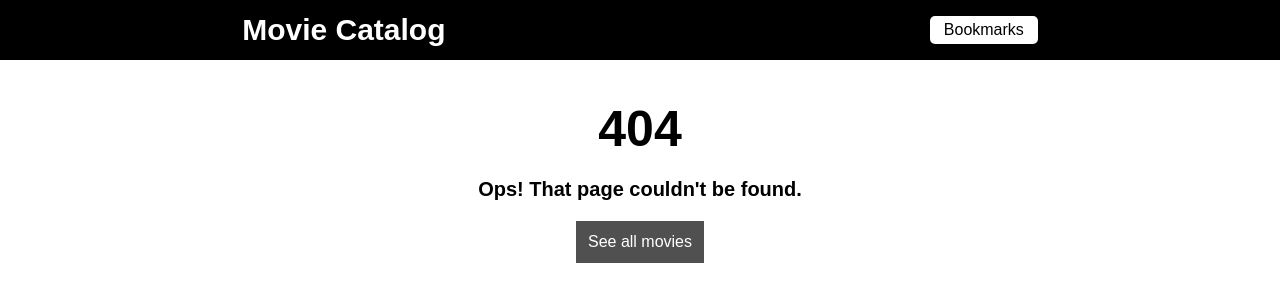
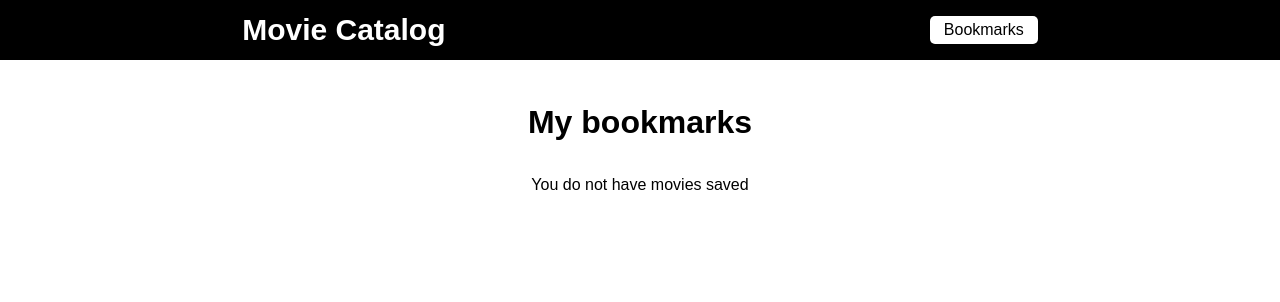
Before and after one commit to soyvieira/the-movie-catalog, a React (Create React App) app: page /bookmarks in a window 1280 px wide. Before the commit this address had no page. Shown: the top 302 px of the page. Built offline with nearby package versions, Linux system fonts and the light colour scheme.

Commit message:
Actions on movie details done. Bookmark page done.

```diff
--- a/package.json
+++ b/package.json
@@ -11,6 +11,7 @@
     "react-dom": "^18.2.0",
     "react-router-dom": "^6.8.1",
     "react-scripts": "5.0.1",
+    "react-toastify": "^9.1.1",
     "web-vitals": "^2.1.4"
   },
   "scripts": {
--- a/src/App.js
+++ b/src/App.js
@@ -1,8 +1,12 @@
 import RoutesApp from "./routes";
+import { ToastContainer } from 'react-toastify'
+
+import 'react-toastify/dist/ReactToastify.css';
 
 function App() {
   return (
     <div className="App">
+      <ToastContainer autoClose={3000} />
       <RoutesApp />
     </div>
   );
--- /dev/null
+++ b/src/pages/Bookmarks/bookmarks.css
@@ -0,0 +1,49 @@
+.my-bookmarks{
+  margin: 24px 0 0 0;
+  display: flex;
+  flex-direction: column;
+  align-items: center;
+}
+.my-bookmarks h1{
+  margin:  20px 15px 35px;
+}
+.my-bookmarks span{
+  font-size: 16px;
+}
+.my-bookmarks ul{
+  min-width: 720px;
+  padding: 0 15px;
+}
+.my-bookmarks ul li{
+  list-style: none;
+  display: flex;
+  justify-content: space-between;
+  align-items: center;
+}
+.my-bookmarks div{
+  display: flex;
+  justify-content: center;
+  align-items: center;
+}
+.my-bookmarks  button{
+  margin: 15px 15px 0 0;
+  font-size: 16px;
+  outline: none;
+  cursor: pointer;
+  border-radius: 4px;
+  padding: 8px;
+  border: 0;
+  transition: all 0.5s;
+}
+.my-bookmarks button:hover{
+  background-color: rgb(84, 84, 84);
+  color: #fff;
+}
+.my-bookmarks  a{
+text-decoration: none;
+color: #000;
+transition: all 0.5s;
+}
+.my-bookmarks .status{
+  padding: 0 0 20px 0;
+  }
--- /dev/null
+++ b/src/pages/Bookmarks/index.js
@@ -0,0 +1,54 @@
+import { useEffect, useState } from 'react';
+import './bookmarks.css';
+import { Link } from 'react-router-dom';
+import { toast } from 'react-toastify';
+
+function Bookmarks(){
+
+  const[movies, setMovies] = useState([]);
+
+  useEffect ( () => {
+    const myBookmarks = localStorage.getItem("@moviecatalog");
+    setMovies(JSON.parse(myBookmarks) || [])
+
+  }, []);
+
+  function deleteMovie(id){
+
+    let filterDelete = movies.filter( (item) => {
+      return(item.id !== id)
+    })
+
+    setMovies(filterDelete);
+    //Refresh the localstage
+    localStorage.setItem("@moviecatalog", JSON.stringify(filterDelete))
+    toast.success('You deleted the movie')
+
+  }
+
+  return(
+    <div className='my-bookmarks'>
+      <h1>My bookmarks</h1>
+      <span className='status'>
+        {movies.length === 0 ? 'You do not have movies saved' : 'Welcome to the best movies!'}
+      </span>
+      <ul>
+        {movies.map( (item)=> {
+          return(
+            <li key={item.id}>
+              <span>{item.title}</span>
+              <div>
+              <button>
+                <Link to={`/movie/${item.id}`}>See more</Link>
+              </button>
+                <button onClick={() => deleteMovie(item.id)}>Delete</button>
+              </div>
+            </li>
+          )
+        })}
+      </ul>
+    </div>
+  )
+}
+
+export default Bookmarks;
--- a/src/pages/Movie/index.js
+++ b/src/pages/Movie/index.js
@@ -2,6 +2,7 @@ import { useEffect, useState } from "react";
 import { useParams, useNavigate } from "react-router-dom";
 import api from '../../services/api';
 import './movie.css';
+import { toast } from 'react-toastify';
 
 function Movie(){
   const {id} = useParams();
@@ -22,7 +23,6 @@ function Movie(){
         setLoading(false);
       })
       .catch( ()=>{
-        console.log("Movie not found");
         navigation('/', {replace: true});
         return
       })
@@ -40,13 +40,13 @@ function Movie(){
     const hasMovie = savedMovies.some( (savedMovies) => savedMovies.id === movies.id)
 
     if(hasMovie){
-      alert('This movie is already on bookmarks.');
+      toast.warn('This movie is already on bookmarks.');
       return;
     }
 
     savedMovies.push(movies);
     localStorage.setItem(("@moviecatalog"), JSON.stringify(savedMovies));
-    alert('Movie saved!')
+    toast.success('Movie saved!');
 
   }
 
--- a/src/routes.js
+++ b/src/routes.js
@@ -2,6 +2,8 @@ import { BrowserRouter, Routes, Route } from "react-router-dom";
 
 import Home from './pages/Home';
 import Movie from './pages/Movie';
+import Bookmarks from "./pages/Bookmarks";
+
 import Error from "./pages/Error";
 
 import Header from './components/Header';
@@ -13,6 +15,7 @@ function RoutesApp(){
     <Routes>
       <Route path="/" element={ <Home /> } />
       <Route path="/movie/:id" element={ <Movie /> } />
+      <Route path="/bookmarks" element={ <Bookmarks /> } />
 
       <Route path="*" element={ <Error /> } />
     </Routes>
```
Also changed, not shown: 1 other file (tests, documents, lock files or other folders).
